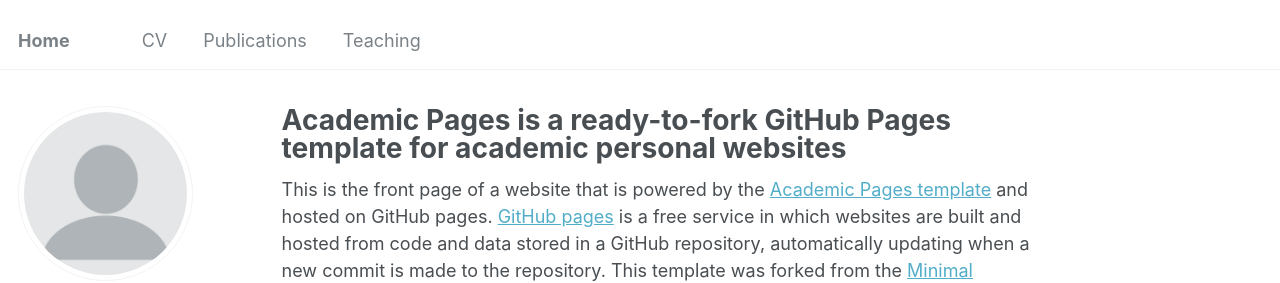
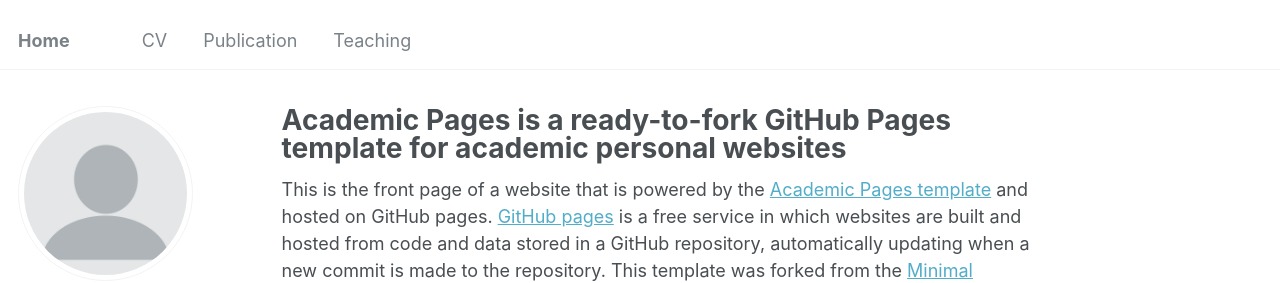
Before and after one commit to Amirmasoud-R/Portfolio, a Jekyll site: the page built from _pages/about.md, in a window 1280 px wide. Shown: the top 283 px of the page. Built offline with Jekyll 4.4.1, drawn with Linux system fonts in a browser that asks for light colours.

Commit message:
Update navigation.yml

```diff
--- a/_data/navigation.yml
+++ b/_data/navigation.yml
@@ -8,8 +8,8 @@ main:
   - title: "CV"
     url: /files/CV.pdf
 
-  - title: "Publications"
-    url: /publications/
+  - title: "Publication"
+    url: /files/giza.pdf
 
   - title: "Teaching"
     url: /teaching/
```
